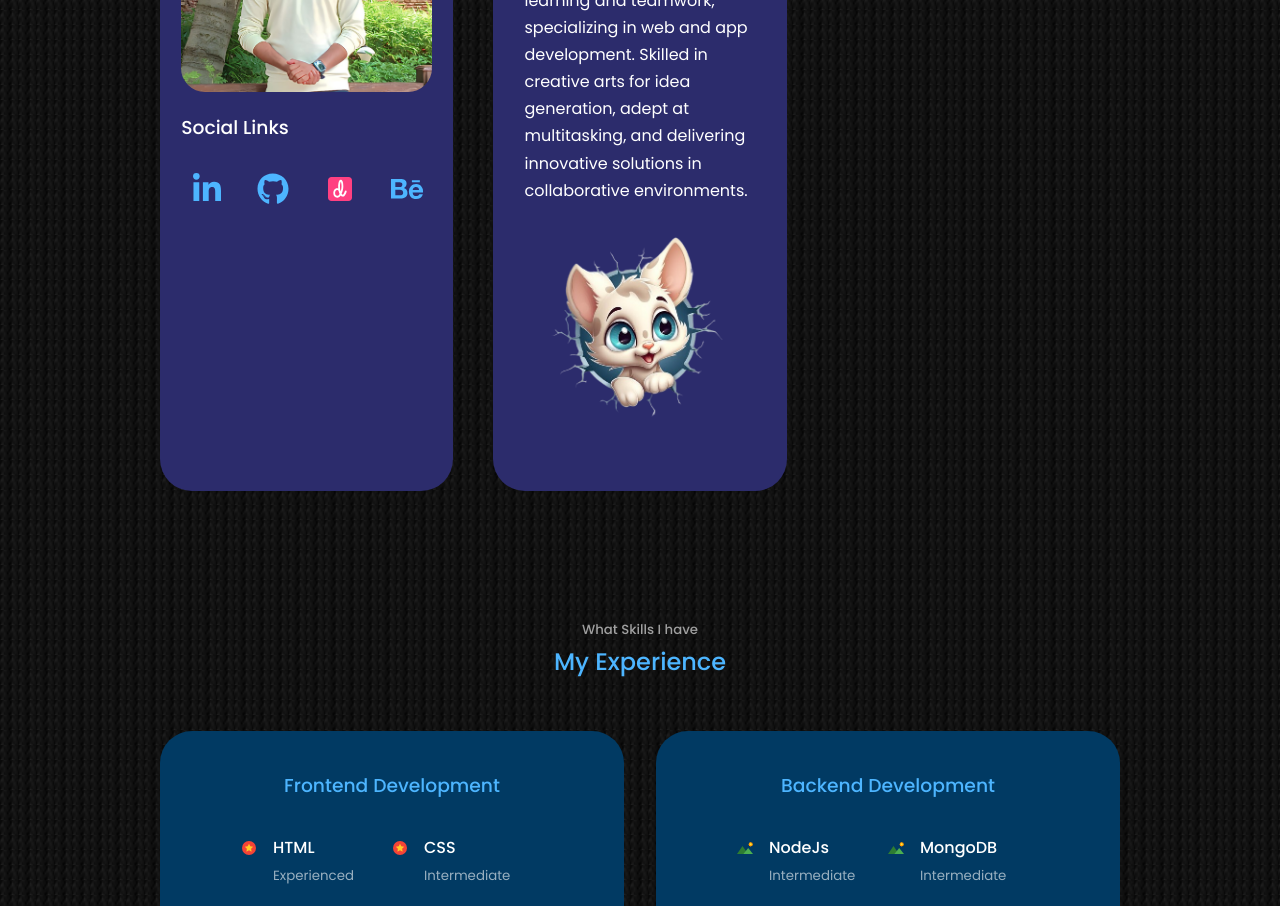
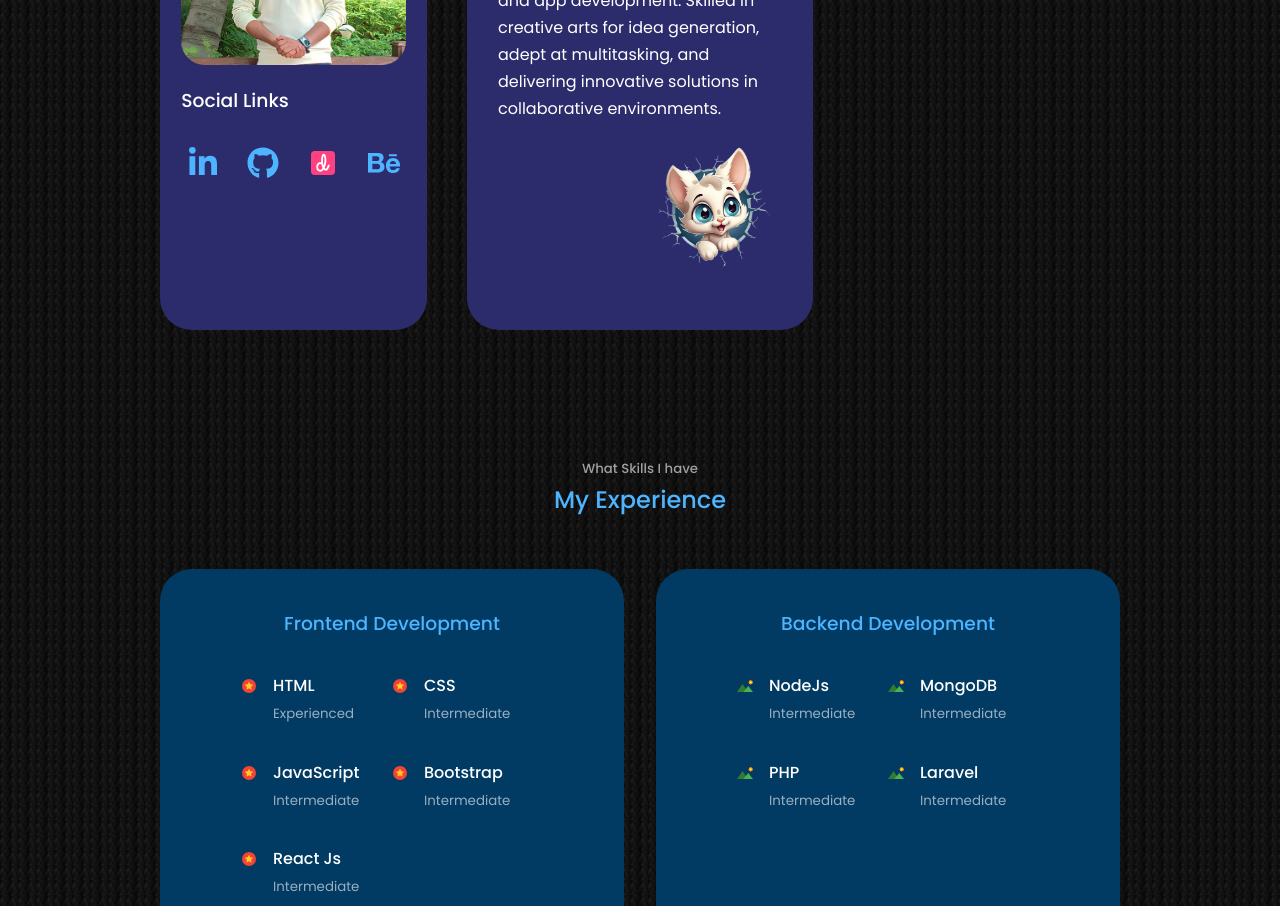
Before and after one commit to imSHUBHANKAR/shubhankar-portfolio, a React (Create React App) app: page / in a window 1280 px wide. Shown: the part 1220-2126 px from the top of the page. Built offline with nearby package versions, Linux system fonts and the light colour scheme; a web font is replaced by a local one.

Commit message:
about section cartoon commit

```diff
--- a/src/components/aboutUs/About.jsx
+++ b/src/components/aboutUs/About.jsx
@@ -145,7 +145,7 @@ const About = () => {
               delivering innovative solutions in collaborative environments.
             </p>
           </div>
-          <img src={Cat}  style={{width:'15rem', height:'15rem'}} alt="alt"/>
+          <img src={Cat}  style={{width:'10rem', height:'auto', marginLeft:'9rem'}} alt="alt"/>
           <div className="portfolio__item-cts"></div>
         </article>
       </div>
```
